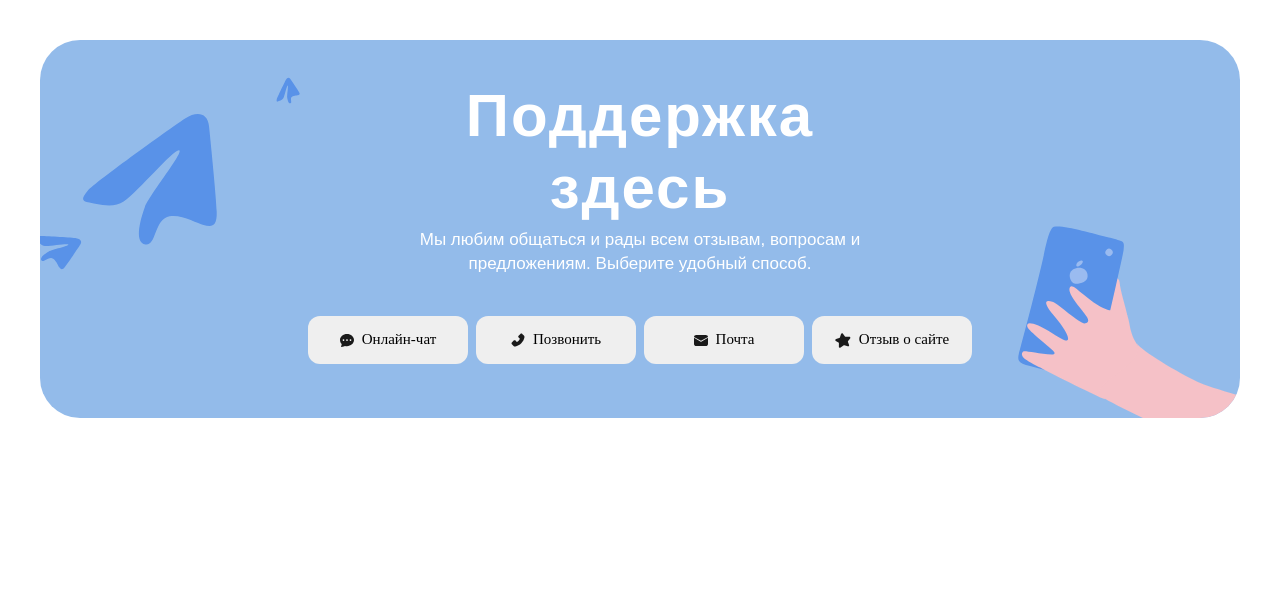
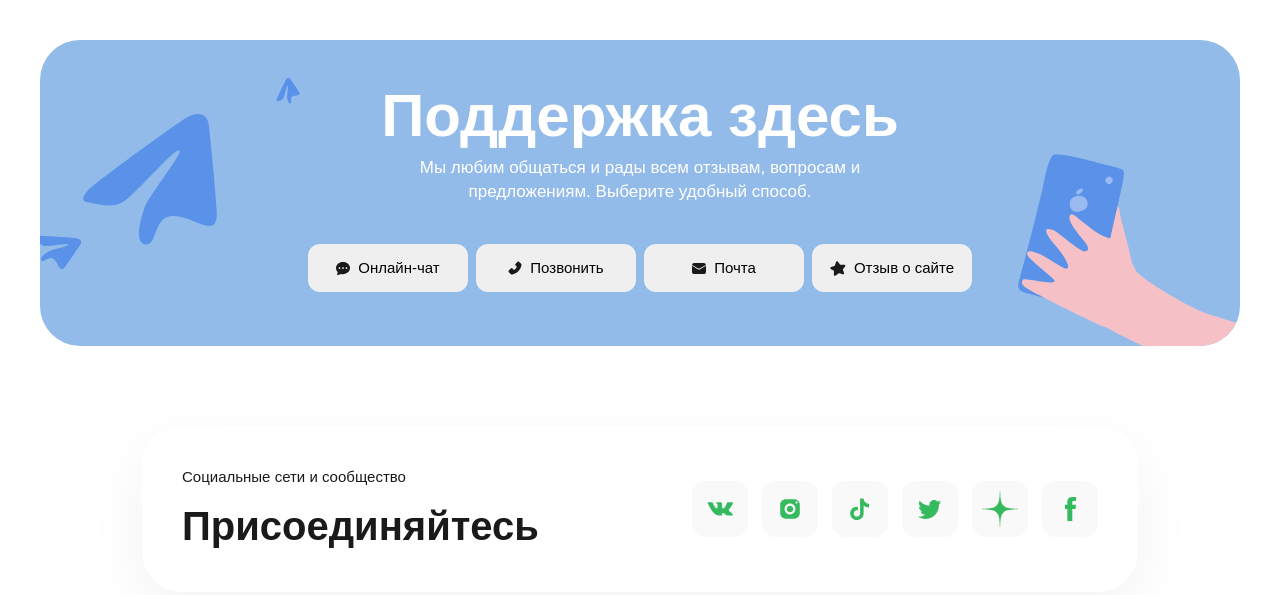
Before and after one commit to lenasvizeva/ameton, a website: page src/pages/index.html in a window 1280 px wide. Drawn offline with nearby package versions, Linux system fonts and the light colour scheme; files that its build step writes are made by us from their sources; files whose address does not match are found by name; a web font is replaced by a local one.

Commit message:
media block

```diff
--- a/src/assets/sass/app.scss
+++ b/src/assets/sass/app.scss
@@ -8,4 +8,5 @@
 
 // Components
 @import "./components/banner";
+@import "./components/media";
 @import "./components/main-content";
--- a/src/assets/sass/base/base.scss
+++ b/src/assets/sass/base/base.scss
@@ -26,7 +26,7 @@ body {
     display: flex;
     flex-direction: column;
     line-height: 1.5;
-    // min-height: 100vh;
+    min-height: 100vh;
     // overflow-x: hidden;
     position: relative;
     width: 100%;
--- a/src/assets/sass/base/typography.scss
+++ b/src/assets/sass/base/typography.scss
@@ -2,8 +2,9 @@
 # Headings
 *------------------*/
 
-h1, h2, h3, h4, h5, h6 {
+h1, h2, h3, h4, h5, h6, p {
     color: $color-black;
+    margin: 0;
 }
 
 /*
@@ -16,6 +17,7 @@ h1 {
 
 h2 {
     font-size: $h2-size;
+    font-family: $base-font-family-bold;
 }
 
 h3 {
--- a/src/assets/sass/base/variables.scss
+++ b/src/assets/sass/base/variables.scss
@@ -7,7 +7,7 @@
 */
 
 $base-font-family: "Museo Sans Cyrl 500 Regular", Arial, sans-serif !default;
-
+$base-font-family-bold: 'MuseoSansCyrlW03-700',  Arial, sans-serif;
 /*
  * Base font sizes
 */
--- a/src/assets/sass/components/banner.scss
+++ b/src/assets/sass/components/banner.scss
@@ -5,13 +5,12 @@
 .banner {
     background-color: #93BBEA;
     width: 100%;
-    // height: 30.6rem;
     margin-top: 4rem;
     border-radius: 4rem;
     display: flex;
     align-items: center;
     flex-direction: column;
-    margin-bottom: 8.2rem;
+    margin-bottom: .2rem;
     position: relative;
     overflow: hidden;
 
@@ -49,9 +48,9 @@
     &__title {
         margin: 0;
         color: $color-white;
-        letter-spacing: 2px;
         line-height: 7.2rem;
         margin-bottom: .4rem;
+        // font-family: 'MuseoSansCyrlW03-900';
     }
 
     &__text {
@@ -77,7 +76,7 @@
         justify-content: center;
         border-radius: 12px;
         font-size: 1.5rem;
-        font-family: 'MuseoSansCyrlW03-700';
+        font-family: $base-font-family-bold;
 
         &:last-child {
             margin-right: 0;
--- /dev/null
+++ b/src/assets/sass/components/media.scss
@@ -0,0 +1,44 @@
+.media {
+    max-width: 99.6rem;
+    border-radius: 4rem;
+    box-shadow: 0px 20px 60px #1a1a1a0d;
+    display: flex;
+    margin: 8rem auto;
+    padding: 4.2rem 4rem;
+    justify-content: space-between;
+
+    &__left, &__right {
+        display: flex;
+        flex-direction: column;
+        justify-content: center;
+    }
+
+    &__line {
+        font-size: 1.5rem;
+        line-height: 120%;
+        margin-bottom: 1.6rem;
+    }
+
+    .h2 {
+        line-height: 4.8rem;
+    }
+}
+
+.icons-group {
+    display: flex;
+}
+
+.icon {
+    width: 5.6rem;
+    height: 5.6rem;
+    background-color: #F9F9F9;
+    border-radius: 13.33px;
+    display: flex;
+    justify-content: center;
+    align-items: center;
+    margin-right: 1.4rem;
+
+    &:last-child {
+        margin-right: 0;
+    }
+}
--- a/src/pages/index.html
+++ b/src/pages/index.html
@@ -6,6 +6,7 @@
 
         {% include "banner.html" %}
 
+        {% include "media.html" %}
 
     </div>
 </div>
--- /dev/null
+++ b/src/templates/media.html
@@ -0,0 +1,28 @@
+<div class="media">
+    <div class="media__left">
+        <p class="media__line">Социальные сети и сообщество</p>
+        <h2 class="h2">Присоединяйтесь</h2>
+    </div>
+    <div class="media__right">
+        <div class="icons-group">
+            <a href="#" class="icon">
+                <img src="../img/vk.svg" />
+            </a>
+            <a href="#" class="icon">
+                <img src="../img/insta.svg" />
+            </a>
+            <a href="#" class="icon">
+                <img src="../img/tiktok.svg" />
+            </a>
+            <a href="#" class="icon">
+                <img src="../img/twitter.svg" />
+            </a>
+            <a href="#" class="icon">
+                <img src="../img/dzen.svg" />
+            </a>
+            <a href="#" class="icon">
+                <img src="../img/fb.svg" />
+            </a>
+        </div>
+    </div>
+</div>
```
Also changed, not shown: src/templates/base.html (+1 -2 lines), src/assets/sass/components/main-content.scss (line endings or trailing spaces).
